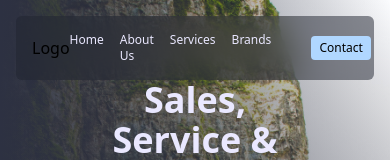
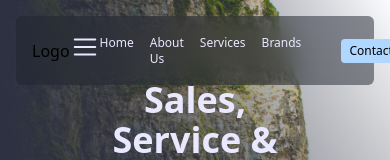
Before and after one commit to dylanreedx/CityCyclery, a Next.js app: page / in a window 390 px wide. Shown: the top 160 px of the page. Built offline with nearby package versions, Linux system fonts and the light colour scheme.

Commit message:
Added menu button

```diff
--- a/components/Navbar.tsx
+++ b/components/Navbar.tsx
@@ -1,12 +1,20 @@
 import Button from '@/components/Button';
 import Link from 'next/link';
-import { FacebookLogo, InstagramLogo } from 'phosphor-react';
+import { FacebookLogo, InstagramLogo, List, X } from 'phosphor-react';
+import { useState } from 'react';
 
 export function Navbar() {
+	const [navbar, setNavbar] = useState(false);
 	return (
 		<header className='p-4 flex-[0.25] fixed top-0 z-50 w-full'>
 			<nav className='bg-dark-600/50 flex flex-row items-center justify-between p-4 rounded-md max-w-5xl mx-auto backdrop-blur-lg'>
 				<div>Logo</div>
+				<div className='md:hidden text-light-500 text-3xl'>
+					<button onClick={() => setNavbar(!navbar)}>
+						<span className='sr-only'>Open menu</span>
+						{navbar ? <X weight='bold' /> : <List weight='fill' />}
+					</button>
+				</div>
 				<div className='flex flex-row items-center'>
 					<ul className='flex flex-row text-light-500 gap-4 mr-10 text-xs'>
 						<li>
```
